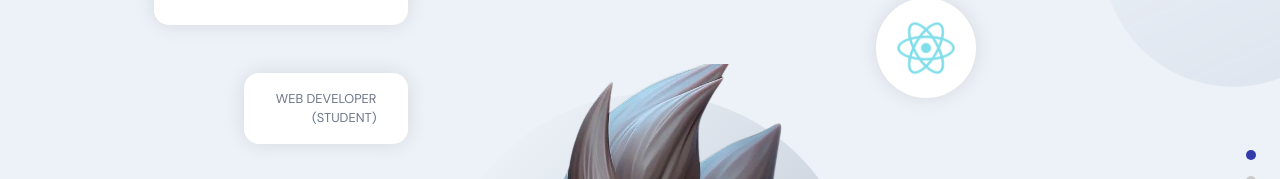
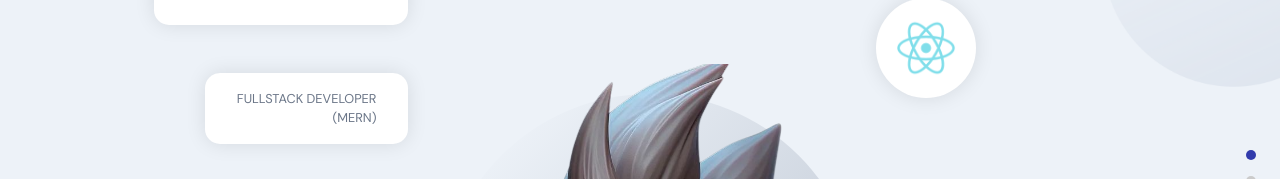
Before and after one commit to Vishu-221b/My-Portfolio, a React (Vite) app in the folder My-portfolio/: page / in a window 1280 px wide. Shown: the part 180-359 px from the top of the page. Built offline with nearby package versions, Linux system fonts and the light colour scheme; no server answers.

Commit message:
header  text change

```diff
--- a/My-portfolio/src/container/Header/Header.jsx
+++ b/My-portfolio/src/container/Header/Header.jsx
@@ -31,8 +31,8 @@ const Header = () => (
         </div>
 
         <div className="tag-cmp app__flex">
-          <p className="p-text">Web Developer</p>
-          <p className="p-text">(Student)</p>
+          <p className="p-text">Fullstack Developer</p>
+          <p className="p-text">(Mern)</p>
         </div>
       </div>
     </motion.div>
```
